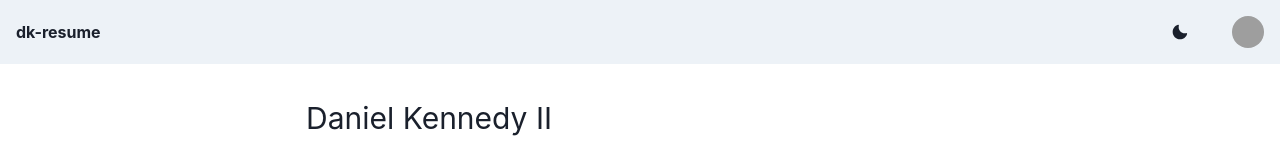
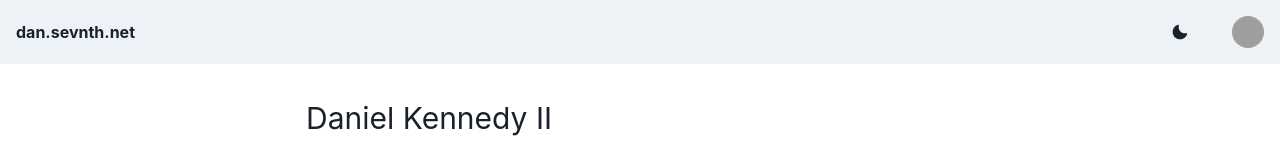
Before and after one commit to kennedy2daniel/vercel-resume, a Next.js app: page / in a window 1280 px wide. Shown: the top 152 px of the page. Built offline with nearby package versions, Linux system fonts and the light colour scheme; grey boxes are pictures that could not be loaded.

Commit message:
changed page title to reflect domain

```diff
--- a/components/nav.js
+++ b/components/nav.js
@@ -43,7 +43,7 @@ export default function Nav() {
         <Flex h={16} alignItems={'center'} justifyContent={'space-between'}>
           <Box>
             <Link href="/">
-              <strong>dk-resume</strong>
+              <strong>dan.sevnth.net</strong>
             </Link>
           </Box>
 
```
